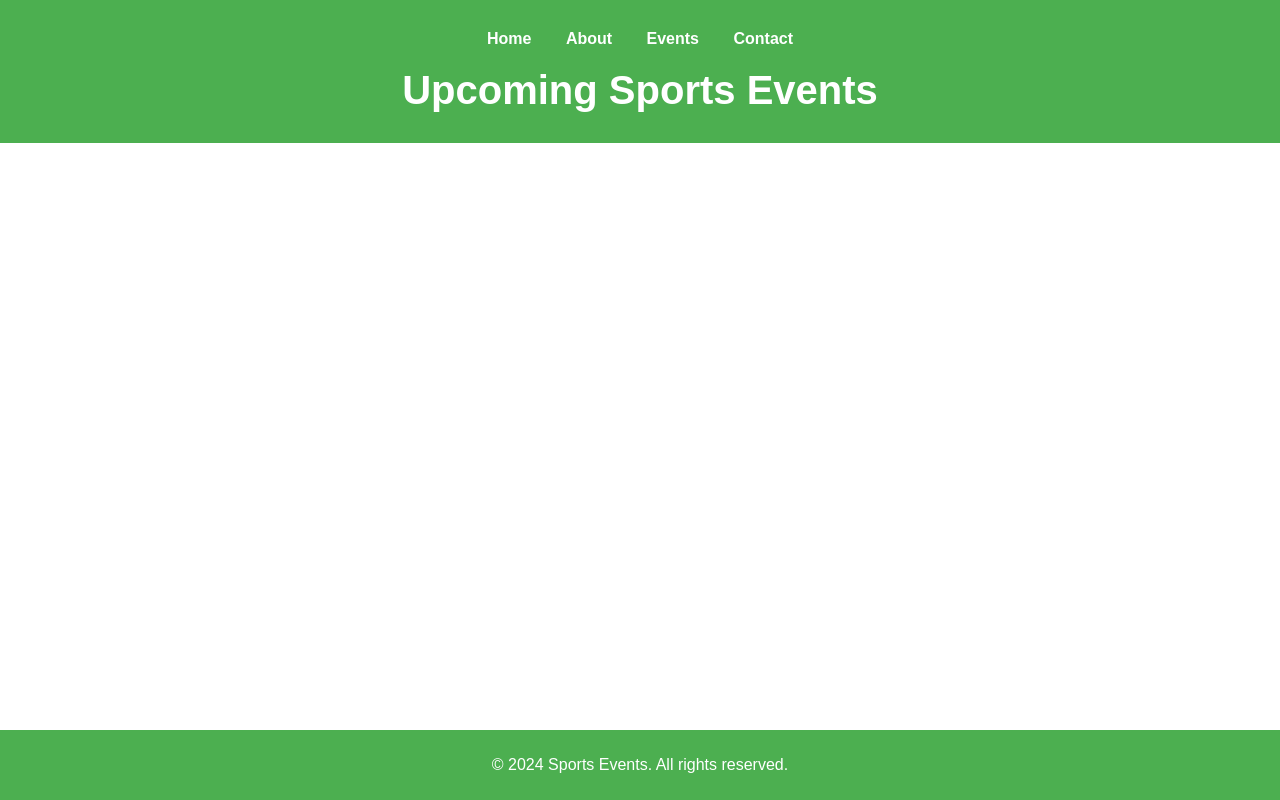
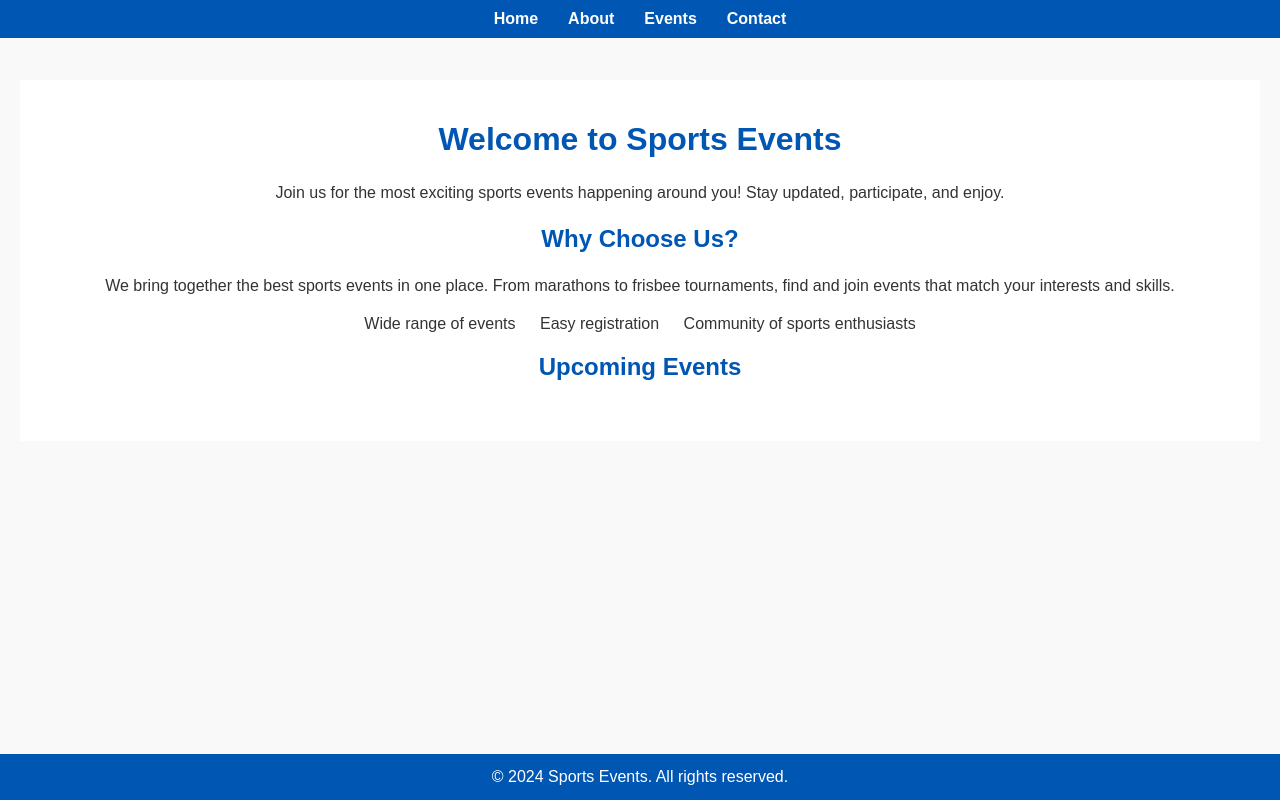
Before and after one commit to Jorritvans/sport_events, a Django app: page / in a window 1280 px wide. Run offline with Django 4.2, Linux system fonts and the light colour scheme; data that the repository does not hold is empty.

Commit message:
adding all the navbar html's and defining them in my code,also restyling of the website for all these new htmls

```diff
--- a/events/static/events/css/styles.css
+++ b/events/static/events/css/styles.css
@@ -1,118 +1,181 @@
-body, html {
+/* General Styles */
+body {
+    font-family: 'Arial', sans-serif;
     margin: 0;
     padding: 0;
-    font-family: Arial, sans-serif;
-    background-color: #f4f4f4;
+    background-color: #f9f9f9;
     color: #333;
 }
 
-.content-wrapper {
-    display: flex;
-    flex-direction: column;
-    min-height: 100vh;
+h1, h2, h3 {
+    text-align: center;
+    color: #0056b3;
 }
 
-header {
-    background-color: #4CAF50;
-    color: white;
-    padding: 20px 0;
+p {
+    text-align: center;
+    line-height: 1.6;
+    margin: 0 20px;
+}
+
+ul {
+    list-style-type: none;
+    padding: 0;
     text-align: center;
 }
 
-header nav {
+ul li {
+    display: inline;
+    margin: 0 10px;
+}
+
+/* Navigation Bar */
+nav {
+    background-color: #0056b3;
+    padding: 10px 0;
+    width: 100%;
+    position: fixed;
+    top: 0;
+    left: 0;
+    z-index: 1000;
+}
+
+.nav-links {
     display: flex;
     justify-content: center;
-    padding: 10px 0;
-}
-
-header .nav-links {
-    list-style-type: none;
+    list-style: none;
     margin: 0;
     padding: 0;
 }
 
-header .nav-links li {
-    display: inline;
+.nav-links li {
     margin: 0 15px;
 }
 
-header .nav-links a {
+.nav-links a {
     color: white;
     text-decoration: none;
     font-weight: bold;
+    font-size: 16px;
 }
 
-header h1 {
-    margin: 10px 0;
-    font-size: 2.5em;
+.nav-links a:hover {
+    text-decoration: underline;
 }
 
-.events-section {
-    flex: 1;
+/* Content Wrapper */
+.content-wrapper {
+    max-width: 1200px;
+    margin: 80px auto 0; /* Adjusted for fixed navbar */
     padding: 20px;
-    background-color: #fff;
+    background-color: white;
 }
 
+/* Footer */
+footer {
+    background-color: #0056b3;
+    color: white;
+    text-align: center;
+    padding: 10px 0;
+    position: fixed;
+    bottom: 0;
+    width: 100%;
+}
+
+/* Home Page */
+.intro {
+    margin: 20px 0;
+}
+
+.events {
+    margin: 20px 0;
+}
+
+/* Event Cards */
 .events-container {
-    display: grid;
-    grid-template-columns: repeat(auto-fit, minmax(300px, 1fr));
-    gap: 20px;
-    max-width: 1200px;
-    margin: 0 auto;
+    display: flex;
+    flex-wrap: wrap;
+    justify-content: center;
 }
 
 .event-card {
-    background-color: white;
-    border: 1px solid #ddd;
+    background-color: #fff;
     border-radius: 10px;
+    box-shadow: 0 2px 5px rgba(0, 0, 0, 0.1);
+    margin: 10px;
+    max-width: 300px;
     overflow: hidden;
-    box-shadow: 0 4px 8px rgba(0, 0, 0, 0.1);
-    transition: transform 0.2s ease-in-out;
+    transition: transform 0.2s;
 }
 
 .event-card:hover {
-    transform: translateY(-5px);
+    transform: scale(1.05);
 }
 
-.event-image {
+.event-card img {
     width: 100%;
-    height: 200px;
-    object-fit: cover;
+    height: auto;
 }
 
 .event-card-content {
-    padding: 15px;
+    padding: 20px;
+    text-align: center;
 }
 
-.event-card-content h2 {
-    margin: 0 0 10px;
-    font-size: 1.5em;
-    color: #333;
-}
-
-.event-description {
-    margin: 10px 0;
-    color: #666;
+.event-card-content h3 {
+    margin-top: 0;
 }
 
 .btn {
     display: inline-block;
-    padding: 10px 15px;
-    background-color: #4CAF50;
+    padding: 10px 20px;
+    margin-top: 10px;
+    background-color: #0056b3;
     color: white;
     text-decoration: none;
     border-radius: 5px;
-    transition: background-color 0.3s ease-in-out;
 }
 
 .btn:hover {
-    background-color: #45a049;
+    background-color: #004494;
 }
 
-footer {
-    background-color: #4CAF50;
+/* About Page */
+.about-page {
+    padding: 20px;
+}
+
+/* Contact Page */
+.contact-page {
+    padding: 20px;
+}
+
+.form-group {
+    margin-bottom: 15px;
+    text-align: left;
+}
+
+.form-group label {
+    display: block;
+    margin-bottom: 5px;
+}
+
+.form-group input, .form-group textarea {
+    width: 100%;
+    padding: 10px;
+    border: 1px solid #ccc;
+    border-radius: 5px;
+}
+
+form input[type="submit"] {
+    background-color: #0056b3;
     color: white;
-    text-align: center;
-    padding: 10px 0;
-    margin-top: auto;
+    border: none;
+    padding: 10px 20px;
+    border-radius: 5px;
+    cursor: pointer;
 }
+
+form input[type="submit"]:hover {
+    background-color: #004494;
+}
--- /dev/null
+++ b/events/templates/base.html
@@ -0,0 +1,30 @@
+<!DOCTYPE html>
+<html lang="en">
+<head>
+    <meta charset="UTF-8">
+    <meta name="viewport" content="width=device-width, initial-scale=1.0">
+    <title>{% block title %}Sports Events{% endblock %}</title>
+    {% load static %}
+    <link rel="stylesheet" href="{% static 'events/css/styles.css' %}">
+</head>
+<body>
+    <nav>
+        <ul class="nav-links">
+            <li><a href="{% url 'home' %}">Home</a></li>
+            <li><a href="{% url 'about' %}">About</a></li>
+            <li><a href="{% url 'home' %}#events">Events</a></li>
+            <li><a href="{% url 'contact' %}">Contact</a></li>
+        </ul>
+    </nav>
+
+    <div class="content-wrapper">
+        {% block content %}
+        <!-- Content from child templates will be inserted here -->
+        {% endblock %}
+    </div>
+
+    <footer>
+        <p>&copy; 2024 Sports Events. All rights reserved.</p>
+    </footer>
+</body>
+</html>
--- a/events/templates/events/home.html
+++ b/events/templates/events/home.html
@@ -1,34 +1,32 @@
-<!DOCTYPE html>
-<html lang="en">
-<head>
-    <meta charset="UTF-8">
-    <meta name="viewport" content="width=device-width, initial-scale=1.0">
-    <title>Sports Events</title>
-    {% load static %}
-    <link rel="stylesheet" href="{% static 'events/css/styles.css' %}">
-</head>
-<body>
-    <div class="content-wrapper">
+{% extends 'base.html' %}
+
+{% block title %}Home{% endblock %}
+
+{% block content %}
 <header>
-            <nav>
-                <ul class="nav-links">
-                    <li><a href="#">Home</a></li>
-                    <li><a href="#">About</a></li>
-                    <li><a href="#">Events</a></li>
-                    <li><a href="#">Contact</a></li>
-                </ul>
-            </nav>
-            <h1>Upcoming Sports Events</h1>
+    <h1>Welcome to Sports Events</h1>
+    <p>Join us for the most exciting sports events happening around you! Stay updated, participate, and enjoy.</p>
 </header>
 
-        <section class="events-section">
+<section class="intro">
+    <h2>Why Choose Us?</h2>
+    <p>We bring together the best sports events in one place. From marathons to frisbee tournaments, find and join events that match your interests and skills.</p>
+    <ul>
+        <li>Wide range of events</li>
+        <li>Easy registration</li>
+        <li>Community of sports enthusiasts</li>
+    </ul>
+</section>
+
+<section class="events" id="events">
+    <h2>Upcoming Events</h2>
     <div class="events-container">
         {% for event in events %}
         <div class="event-card">
-                    <img src="{{ event.image.url }}" alt="{{ event.name }}" class="event-image">
+            <img src="{{ event.image.url }}" alt="{{ event.name }}">
             <div class="event-card-content">
-                        <h2>{{ event.name }}</h2>
-                        <p class="event-description">{{ event.description }}</p>
+                <h3>{{ event.name }}</h3>
+                <p>{{ event.description }}</p>
                 <p><strong>Date:</strong> {{ event.date }}</p>
                 <p><strong>Location:</strong> {{ event.location }}</p>
                 <a href="{% url 'event_detail' event.id %}" class="btn">View Details</a>
@@ -37,10 +35,4 @@
         {% endfor %}
     </div>
 </section>
-
-        <footer>
-            <p>&copy; 2024 Sports Events. All rights reserved.</p>
-        </footer>
-    </div>
-</body>
-</html>
+{% endblock %}
--- a/events/views.py
+++ b/events/views.py
@@ -32,3 +32,13 @@ def book_event(request, event_id):
         )
         # Redirect to the event details page
         return redirect('event_detail', event_id=event_id)
+
+# Additional views for the other pages
+
+# About page view
+def about(request):
+    return render(request, 'events/about.html')
+
+# Contact page view
+def contact(request):
+    return render(request, 'events/contact.html')
--- a/sport_events/urls.py
+++ b/sport_events/urls.py
@@ -18,8 +18,17 @@ from django.contrib import admin
 from django.urls import path, include
 from django.conf import settings
 from django.conf.urls.static import static
+from events import views
 
 urlpatterns = [
-    path('admin/', admin.site.urls),
-    path('', include('events.urls')),
-] + static(settings.MEDIA_URL, document_root=settings.MEDIA_ROOT)
+    path('admin/', admin.site.urls),  # URL pattern for the admin interface
+    path('', views.event_list, name='home'),  # Home page displaying the list of events
+    path('event/<int:event_id>/', views.event_detail, name='event_detail'),  # Event detail view
+    path('event/<int:event_id>/book/', views.book_event, name='book_event'),  # Booking view for an event
+    path('about/', views.about, name='about'),  # About page
+    path('contact/', views.contact, name='contact'),  # Contact page
+]
+
+# Serve media files during development
+if settings.DEBUG:
+    urlpatterns += static(settings.MEDIA_URL, document_root=settings.MEDIA_ROOT)
```
Also changed, not shown: events/templates/events/about.html (added, +11 -0 lines), events/templates/events/contact.html (added, +25 -0 lines), events/templates/events/event_detail.html (+14 -30 lines). Lines whose indentation alone changed are shown as unchanged.
